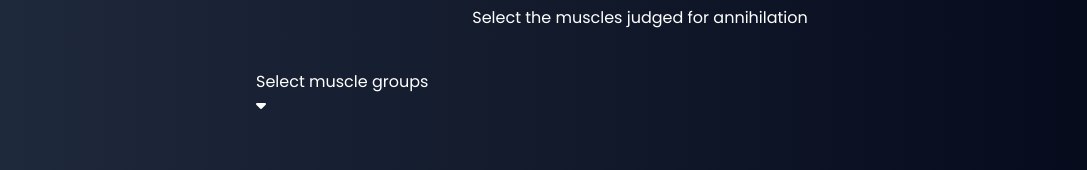
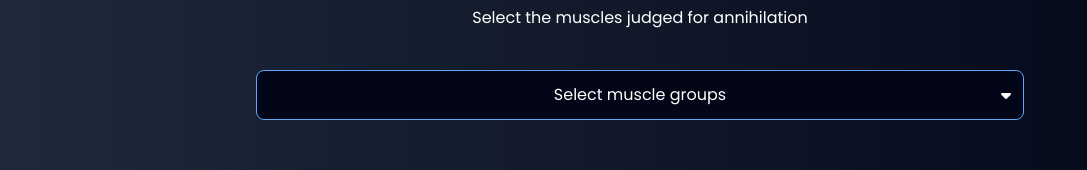
Before and after one commit to 709macdonald/swoley-fit, a React (Vite) app: page / in a window 1280 px wide. Shown: the part 1232-1402 px from the top of the page, without its empty margins (0-1087 px from the left). Built offline with nearby package versions, Linux system fonts and the light colour scheme.

Commit message:
toggle Modal works

```diff
--- a/src/components/Generator.jsx
+++ b/src/components/Generator.jsx
@@ -1,4 +1,4 @@
-import React from "react";
+import React, { useState } from "react";
 import SectionWrapper from "./SectionWrapper";
 import { SCHEMES, WORKOUTS } from "../utils/swoldier";
 
@@ -19,6 +19,12 @@
 }
 
 export default function Generator() {
+  const [showModal, setShowModal] = useState(false);
+
+  function toggleModal() {
+    setShowModal(!showModal);
+  }
+
   return (
     <SectionWrapper
       header={"generate your workout"}
@@ -33,7 +39,7 @@
         {Object.keys(WORKOUTS).map((type, typeIndex) => {
           return (
             <button
-              className="bg-slate-950 border border-blue-400 duration:200 hover:border-blue-600 py-3 rounded-lg "
+              className="bg-slate-950 border border-blue-400 duration:200 hover:border-blue-600 p-3 rounded-lg "
               key={typeIndex}
             >
               <p className="capitalize">{type.replaceAll("_", " ")}</p>
@@ -46,9 +52,15 @@
         title={"Lock on targets"}
         description={"Select the muscles judged for annihilation"}
       />
-      <div>
-        <p>Select muscle groups</p>
-        <i className="fa-solid fa-caret-down"></i>
+      <div className="bg-slate-950 border border-solid border-blue-400 rounded-lg flex flex-col">
+        <button
+          onClick={toggleModal}
+          className="relative flex p-3 items-center justify-center"
+        >
+          <p>Select muscle groups</p>
+          <i className="fa-solid absolute right-3 top-1/2 -translate-y-1/2 fa-caret-down"></i>
+        </button>
+        {showModal && <div>modal</div>}
       </div>
     </SectionWrapper>
   );
```
